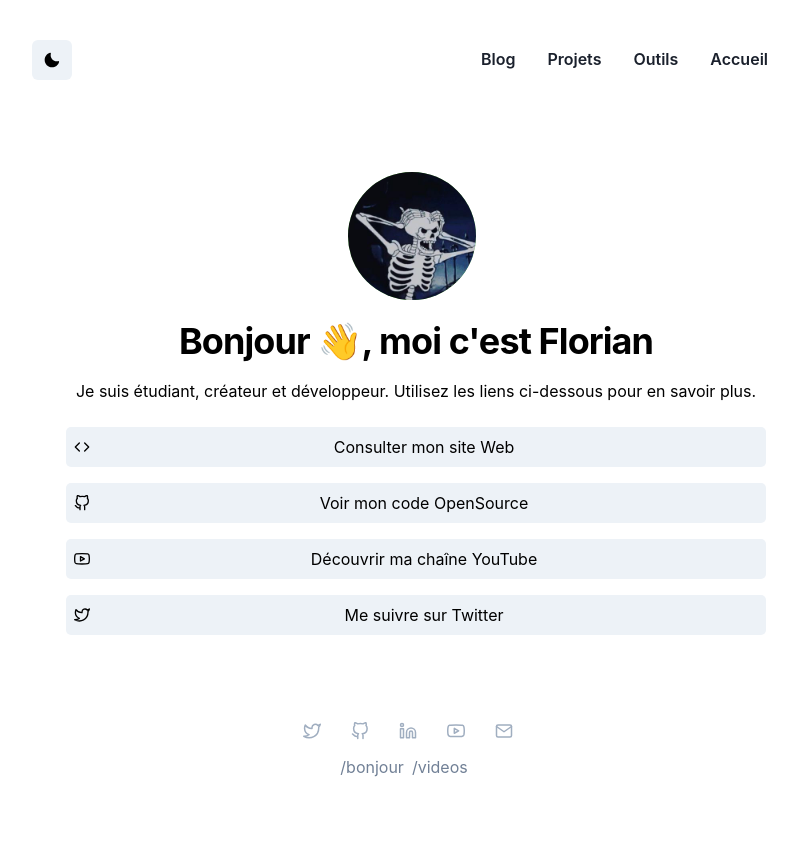
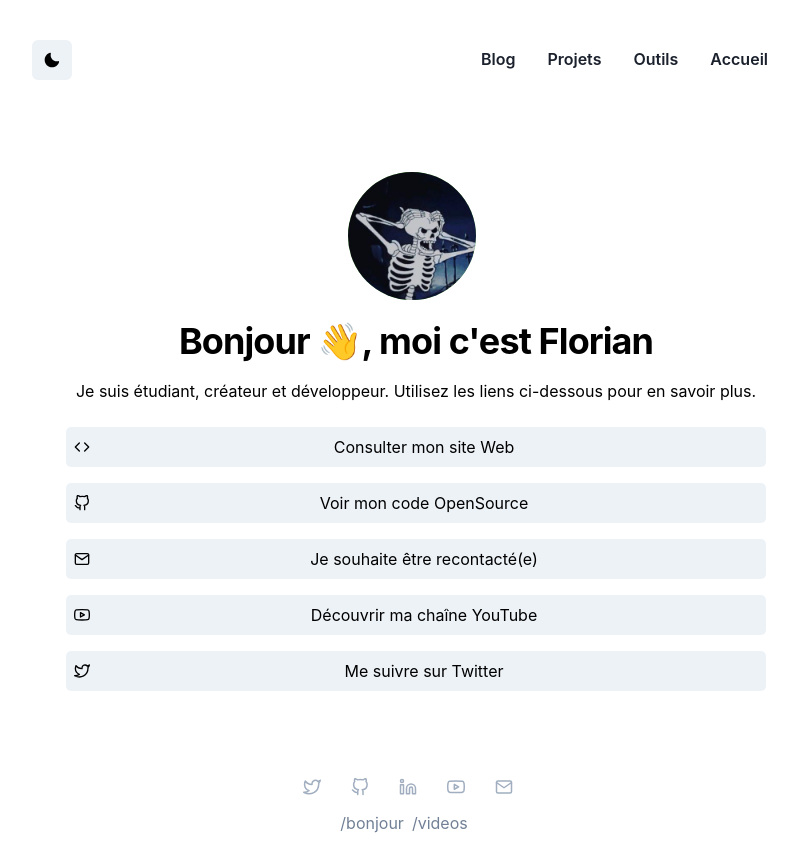
Before and after one commit to fossabot/heysen.fr, a Next.js app: page /bonjour in a window 1280 px wide. Shown: the whole page, without its empty margins (232-1030 px from the left). Before the commit the page ends 800 px from the top, so only its background shows below. Built offline with nearby package versions, Linux system fonts and the light colour scheme; no server answers.

Commit message:
alpha 0.3

```diff
--- a/pages/bonjour.js
+++ b/pages/bonjour.js
@@ -66,7 +66,7 @@ const Hello = () => {
                         <Text alignSelf="center" textAlign="center" mb={4}>Je suis étudiant, créateur et développeur. Utilisez les liens ci-dessous pour en savoir plus.</Text>
                         <SocialLink name="Consulter mon site Web" href="/" icon={CodeIcon} />
                         <SocialLink name="Voir mon code OpenSource" href="https://github.com/florianheysen?tab=repositories" icon={GitHubIcon} />
-                        {/* <SocialLink name="Subscribe to my newsletter" href="https://buttondown.email/benjamincarlson" icon={MailIcon} /> */}
+                        <SocialLink name="Je souhaite être recontacté(e)" href="https://buttondown.email/florianheysen" icon={MailIcon} />
                         <SocialLink name="Découvrir ma chaîne YouTube" href="https://www.youtube.com/channel/UCLMdmCCRFGWt7rktx6tMErw?sub_confirmation=1" icon={YoutubeIcon} />
                         <SocialLink name="Me suivre sur Twitter" href="https://twitter.com/florianheysen" icon={TwitterIcon} />
                     </Flex>
--- a/pages/outils.js
+++ b/pages/outils.js
@@ -19,7 +19,7 @@ import Container from '../components/Container'
 import GearList from '../components/GearList'
 
 const url = 'https://heysen.fr/outils'
-const title = 'Gear – Benjamin Carlson'
+const title = 'Outils – Florian Heysen'
 const description = 'The gear I use for programming and productivity every day.'
 
 const Gear = () => {
```
